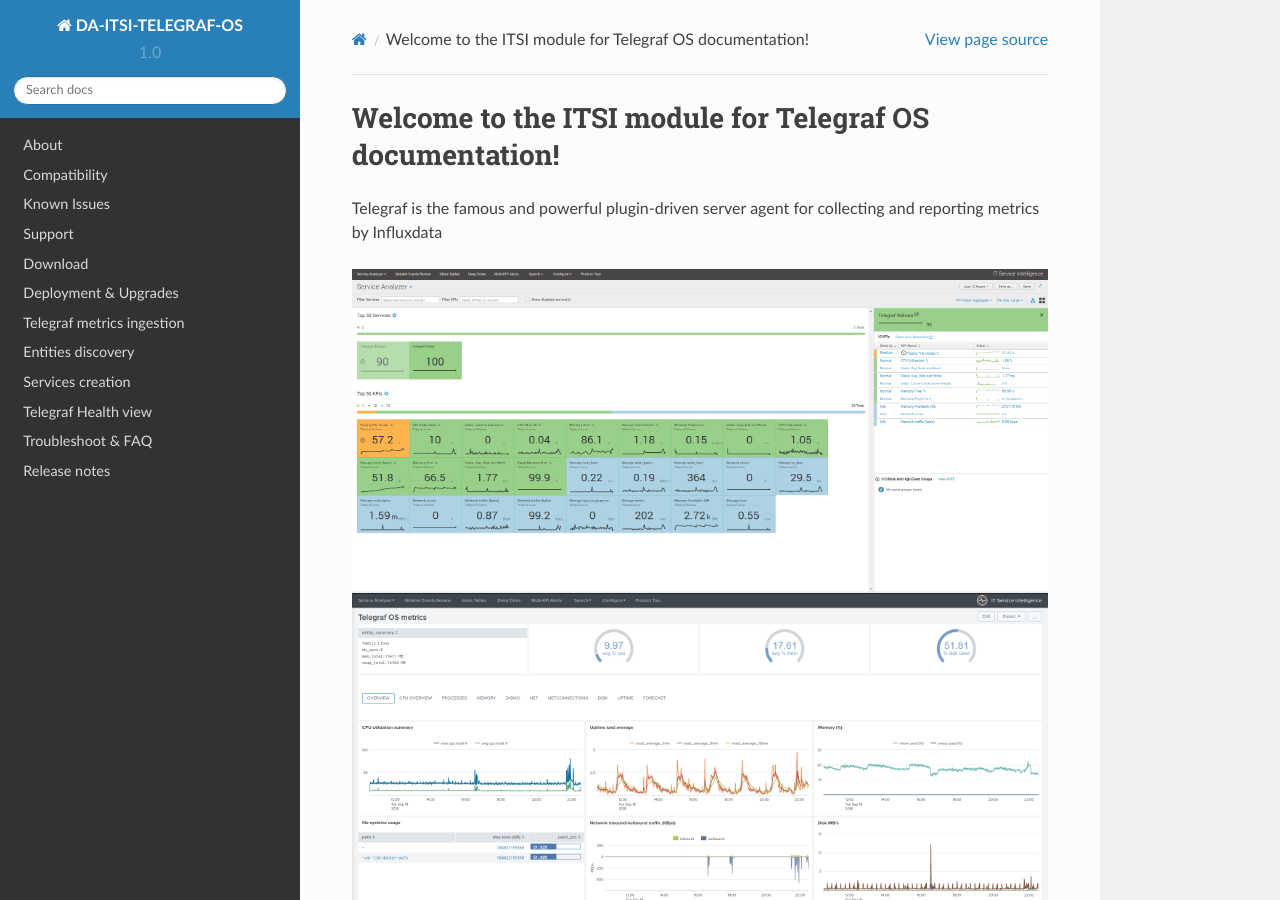
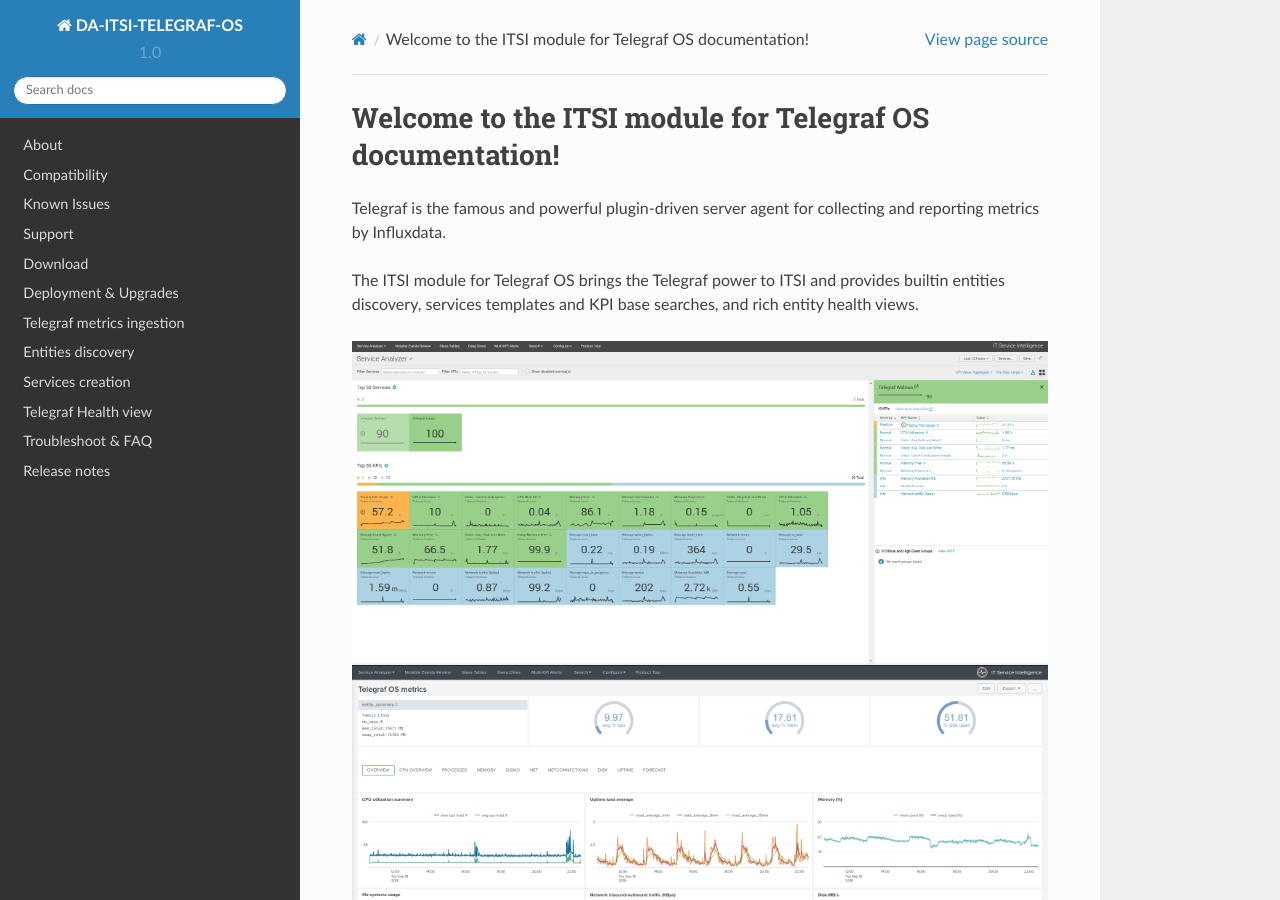
Before and after one commit to guilhemmarchand/DA-ITSI-TELEGRAF-OS, a Sphinx documentation site: the page built from docs/index.rst, in a window 1280 px wide and 900 px high. Built offline with Sphinx 7.4.7 and the Read the Docs theme 2.0.0, drawn with Linux system fonts in a browser that asks for light colours.

Commit message:
docs improvements

```diff
--- a/docs/index.rst
+++ b/docs/index.rst
@@ -6,7 +6,9 @@
 Welcome to the ITSI module for Telegraf OS documentation!
 =========================================================
 
-Telegraf is the famous and powerful plugin-driven server agent for collecting and reporting metrics by Influxdata
+Telegraf is the famous and powerful plugin-driven server agent for collecting and reporting metrics by Influxdata.
+
+The ITSI module for Telegraf OS brings the Telegraf power to ITSI and provides builtin entities discovery, services templates and KPI base searches, and rich entity health views.
 
 .. image:: img/screen001.png
    :alt: screen001.png
```
